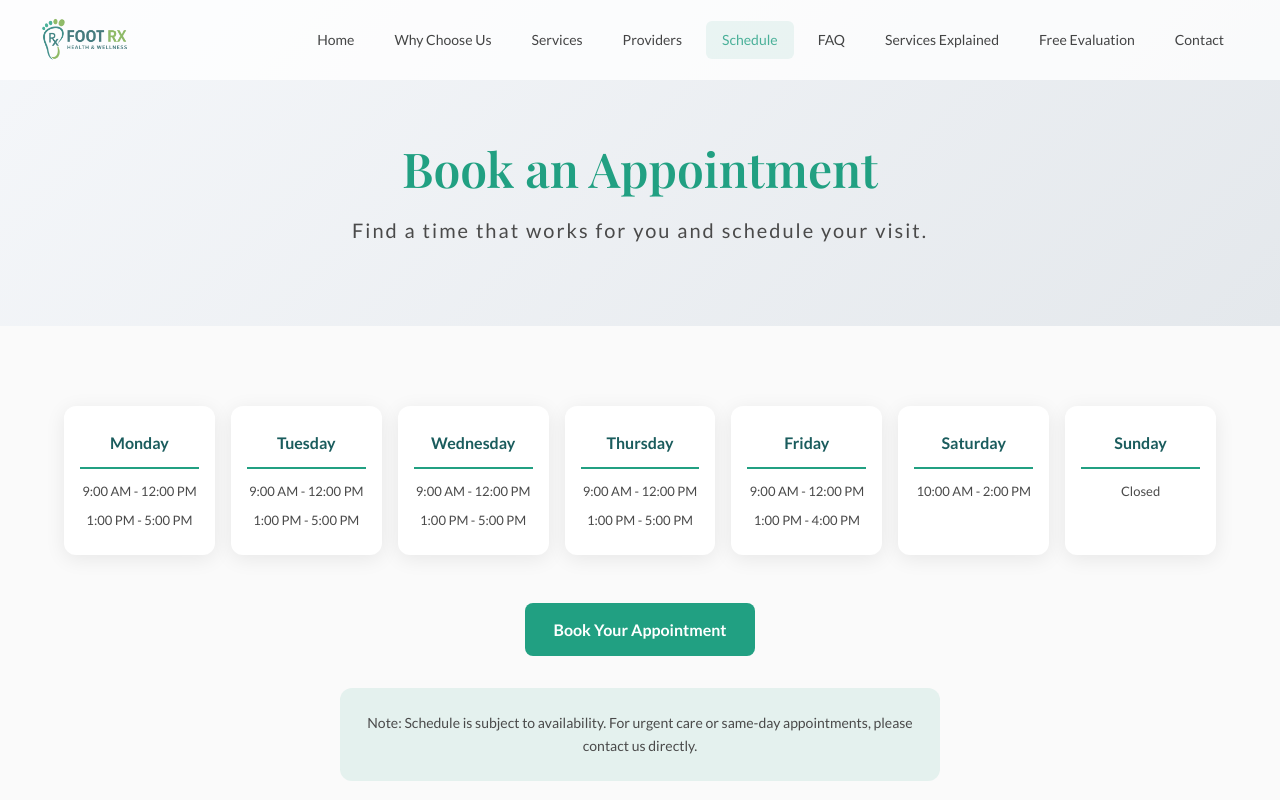
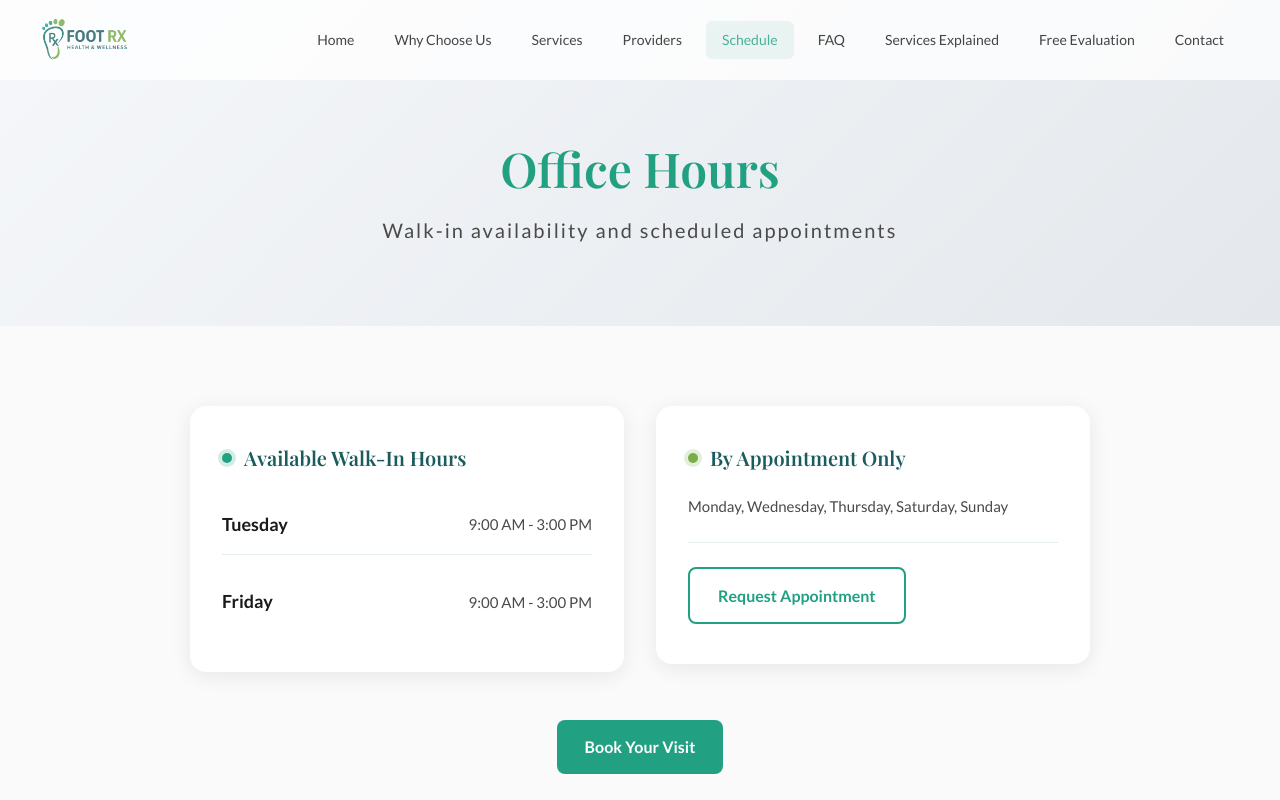
Before and after one commit to RobTov/footrx, a React (Vite) app: page /schedule in a window 1280 px wide. Shown: the top 800 px of the page. Built offline with nearby package versions, Linux system fonts and the light colour scheme.

Commit message:
feat: changed the schedule

```diff
--- a/src/presentation/pages/Schedule/Schedule.css
+++ b/src/presentation/pages/Schedule/Schedule.css
@@ -19,45 +19,123 @@
   background: var(--background);
 }
 
-.schedule-grid {
+.schedule-layout {
   display: grid;
-  grid-template-columns: repeat(7, 1fr);
-  gap: 16px;
+  grid-template-columns: 1fr 1fr;
+  gap: 32px;
   margin-bottom: 48px;
+  max-width: 900px;
+  margin-left: auto;
+  margin-right: auto;
 }
 
-.schedule-card {
+.available-section,
+.appointment-section {
+  display: flex;
+  flex-direction: column;
+}
+
+.schedule-card-primary,
+.schedule-card-secondary {
   background: var(--card-bg);
-  padding: 24px 16px;
-  border-radius: 12px;
+  padding: 40px 32px;
+  border-radius: 16px;
   box-shadow: var(--shadow);
-  text-align: center;
   transition: all 0.3s ease;
 }
 
-.schedule-card:hover {
+.schedule-card-primary:hover,
+.schedule-card-secondary:hover {
   transform: translateY(-4px);
   box-shadow: var(--shadow-hover);
 }
 
-.schedule-day {
-  font-weight: 700;
-  font-size: 16px;
-  color: var(--accent);
-  margin-bottom: 12px;
-  padding-bottom: 12px;
-  border-bottom: 2px solid var(--primary);
+.card-header {
+  display: flex;
+  align-items: center;
+  gap: 12px;
+  margin-bottom: 24px;
 }
 
-.schedule-times {
+.status-dot {
+  width: 10px;
+  height: 10px;
+  border-radius: 50%;
+  flex-shrink: 0;
+}
+
+.status-dot.available {
+  background: var(--primary);
+  box-shadow: 0 0 0 4px rgba(33, 160, 130, 0.2);
+}
+
+.status-dot.appointment {
+  background: var(--secondary);
+  box-shadow: 0 0 0 4px rgba(120, 174, 70, 0.2);
+}
+
+.card-header h2 {
+  font-size: 20px;
+  font-weight: 600;
+  color: var(--accent);
+  margin: 0;
+}
+
+.days-grid {
   display: flex;
   flex-direction: column;
-  gap: 8px;
+  gap: 16px;
 }
 
-.time-slot {
-  font-size: 13px;
+.day-row {
+  display: flex;
+  justify-content: space-between;
+  align-items: center;
+  padding: 16px 0;
+  border-bottom: 1px solid rgba(26, 92, 93, 0.1);
+}
+
+.day-row:last-child {
+  border-bottom: none;
+}
+
+.day-name {
+  font-weight: 600;
+  font-size: 18px;
+  color: var(--text-primary);
+}
+
+.day-hours {
+  font-size: 15px;
   color: var(--text-secondary);
+  font-weight: 500;
+}
+
+.appointment-days {
+  font-size: 15px;
+  color: var(--text-secondary);
+  line-height: 1.6;
+  margin-bottom: 24px;
+  padding-bottom: 24px;
+  border-bottom: 1px solid rgba(26, 92, 93, 0.1);
+}
+
+.btn-outline {
+  display: inline-block;
+  padding: 14px 28px;
+  border: 2px solid var(--primary);
+  border-radius: 8px;
+  color: var(--primary);
+  font-weight: 600;
+  font-size: 15px;
+  text-decoration: none;
+  transition: all 0.3s ease;
+  text-align: center;
+}
+
+.btn-outline:hover {
+  background: var(--primary);
+  color: #ffffff;
 }
 
 .booking-cta {
@@ -73,7 +151,7 @@
 .schedule-note {
   text-align: center;
   padding: 24px;
-  background: rgba(33, 160, 130, 0.1);
+  background: rgba(33, 160, 130, 0.08);
   border-radius: 12px;
   max-width: 600px;
   margin: 0 auto;
@@ -84,32 +162,27 @@
   font-size: 14px;
 }
 
-@media (max-width: 1024px) {
-  .schedule-grid {
-    grid-template-columns: repeat(4, 1fr);
-    gap: 12px;
-  }
-}
-
 @media (max-width: 768px) {
   .schedule-hero {
     padding: 120px 0 48px;
   }
 
-  .schedule-grid {
-    grid-template-columns: repeat(2, 1fr);
+  .schedule-layout {
+    grid-template-columns: 1fr;
+    gap: 24px;
   }
 
-  .schedule-card {
-    padding: 20px 12px;
+  .schedule-card-primary,
+  .schedule-card-secondary {
+    padding: 32px 24px;
   }
 
-  .schedule-day {
-    font-size: 14px;
+  .day-name {
+    font-size: 16px;
   }
 
-  .time-slot {
-    font-size: 12px;
+  .day-hours {
+    font-size: 14px;
   }
 
   .btn-large {
@@ -117,4 +190,8 @@
     font-size: 16px;
     width: 100%;
   }
+
+  .btn-outline {
+    width: 100%;
+  }
 }
--- a/src/presentation/pages/Schedule/Schedule.tsx
+++ b/src/presentation/pages/Schedule/Schedule.tsx
@@ -1,8 +1,15 @@
 import { motion } from 'framer-motion';
-import { SCHEDULE_SLOTS, BOOKING_LINK } from '../../../infrastructure/data/content';
+import { BOOKING_LINK, APPOINTMENT_BOOKING_LINK } from '../../../infrastructure/data/content';
 import './Schedule.css';
 
 export default function Schedule() {
+  const availableDays = [
+    { day: 'Tuesday', hours: '9:00 AM - 3:00 PM' },
+    { day: 'Friday', hours: '9:00 AM - 3:00 PM' },
+  ];
+
+  const appointmentDays = ['Monday', 'Wednesday', 'Thursday', 'Saturday', 'Sunday'];
+
   return (
     <motion.div
       initial={{ opacity: 0 }}
@@ -16,9 +23,9 @@ export default function Schedule() {
             animate={{ opacity: 1, y: 0 }}
             transition={{ duration: 0.3, ease: 'easeInOut' }}
           >
-            <h1>Book an Appointment</h1>
+            <h1>Office Hours</h1>
             <p className="hero-subtitle">
-              Find a time that works for you and schedule your visit.
+              Walk-in availability and scheduled appointments
             </p>
           </motion.div>
         </div>
@@ -26,24 +33,55 @@ export default function Schedule() {
 
       <section className="schedule-content">
         <div className="container">
-          <div className="schedule-grid">
-            {SCHEDULE_SLOTS.map((slot, index) => (
+          <div className="schedule-layout">
+            <div className="available-section">
               <motion.div
-                key={slot.day}
-                className="schedule-card"
+                className="schedule-card-primary"
                 initial={{ opacity: 0, y: 20 }}
                 whileInView={{ opacity: 1, y: 0 }}
                 viewport={{ once: true }}
-                transition={{ delay: index * 0.05 }}
+                transition={{ duration: 0.3 }}
               >
-                <div className="schedule-day">{slot.day}</div>
-                <div className="schedule-times">
-                  {slot.times.map((time, idx) => (
-                    <span key={idx} className="time-slot">{time}</span>
+                <div className="card-header">
+                  <div className="status-dot available"></div>
+                  <h2>Available Walk-In Hours</h2>
+                </div>
+                <div className="days-grid">
+                  {availableDays.map((item, index) => (
+                    <div key={item.day} className="day-row">
+                      <span className="day-name">{item.day}</span>
+                      <span className="day-hours">{item.hours}</span>
+                    </div>
                   ))}
                 </div>
               </motion.div>
-            ))}
+            </div>
+
+            <div className="appointment-section">
+              <motion.div
+                className="schedule-card-secondary"
+                initial={{ opacity: 0, y: 20 }}
+                whileInView={{ opacity: 1, y: 0 }}
+                viewport={{ once: true }}
+                transition={{ delay: 0.1 }}
+              >
+                <div className="card-header">
+                  <div className="status-dot appointment"></div>
+                  <h2>By Appointment Only</h2>
+                </div>
+                <div className="appointment-days">
+                  {appointmentDays.join(', ')}
+                </div>
+                <a
+                  href={APPOINTMENT_BOOKING_LINK}
+                  target="_blank"
+                  rel="noopener noreferrer"
+                  className="btn btn-outline"
+                >
+                  Request Appointment
+                </a>
+              </motion.div>
+            </div>
           </div>
 
           <div className="booking-cta">
@@ -53,12 +91,12 @@ export default function Schedule() {
               rel="noopener noreferrer"
               className="btn btn-primary btn-large"
             >
-              Book Your Appointment
+              Book Your Visit
             </a>
           </div>
 
           <div className="schedule-note">
-            <p>Note: Schedule is subject to availability. For urgent care or same-day appointments, please contact us directly.</p>
+            <p>For same-day appointments or urgent care needs, please contact us directly.</p>
           </div>
         </div>
       </section>
```
